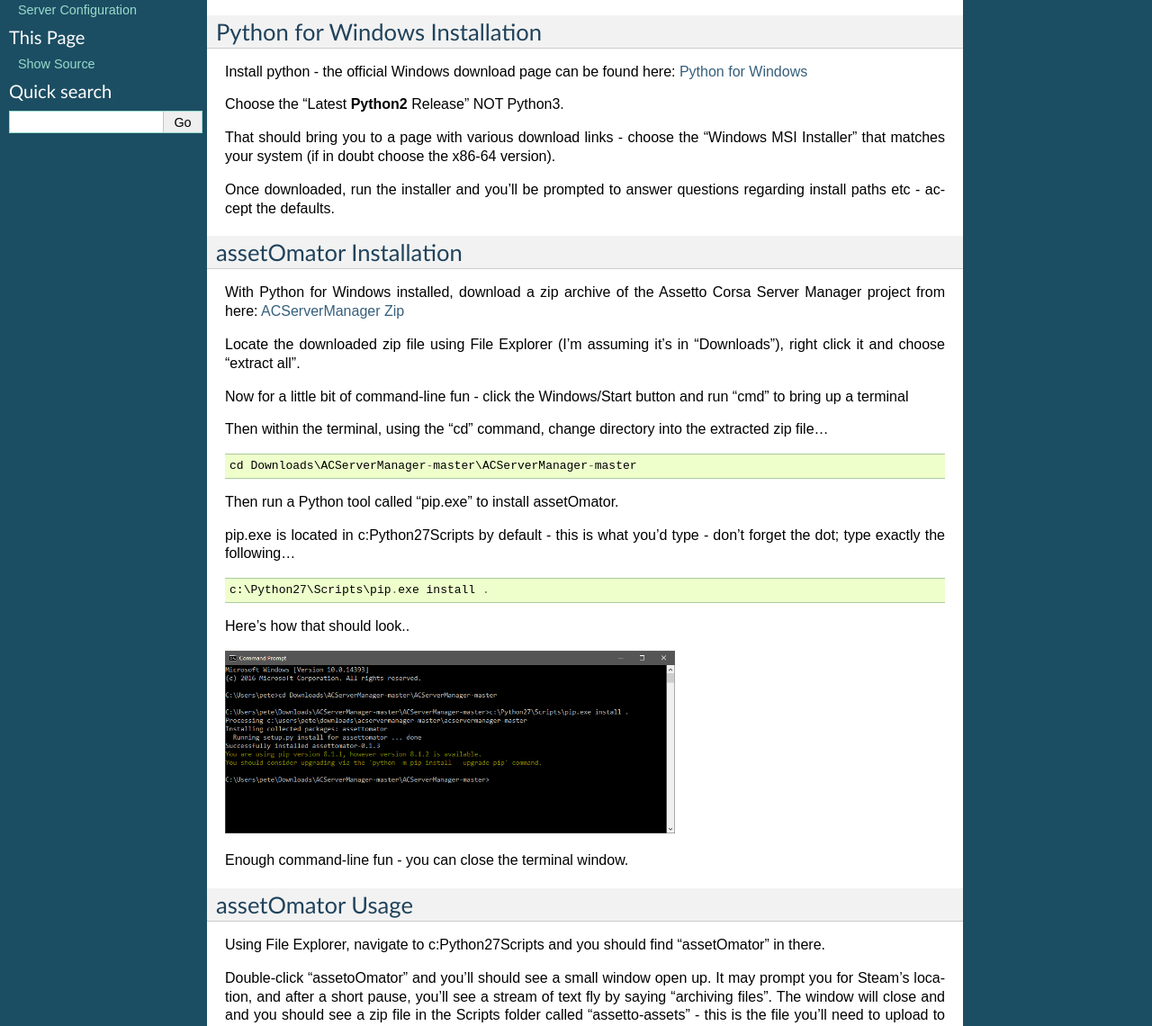
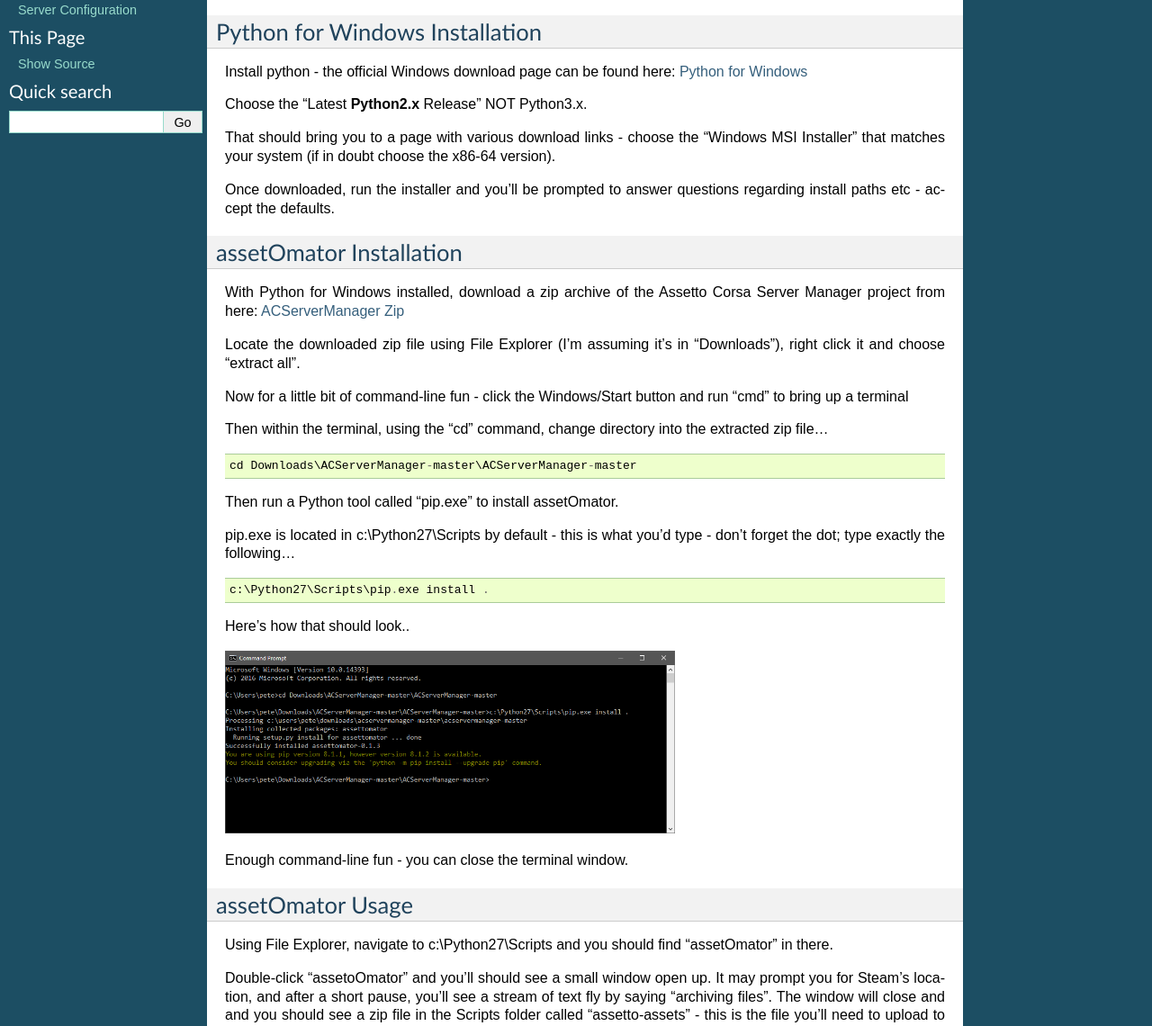
Before and after one commit to PeteTheAutomator/ACServerManager, a Sphinx documentation site: the page built from docs/assetOmator_installation.rst, in a window 1280 px wide. Shown: the part 257-1397 px from the top of the page at 90% size. Built offline with Sphinx 7.4.7, drawn with Linux system fonts in a browser that asks for light colours.

Commit message:
doc tweak - escaping backslashes

```diff
--- a/docs/assetOmator_installation.rst
+++ b/docs/assetOmator_installation.rst
@@ -16,7 +16,7 @@
 
 .. _Python for Windows: https://www.python.org/downloads/windows/
 
-Choose the "Latest **Python2** Release" NOT Python3.
+Choose the "Latest **Python2.x** Release" NOT Python3.x.
 
 That should bring you to a page with various download links - choose the "Windows MSI Installer" that matches your
 system (if in doubt choose the x86-64 version).
@@ -42,7 +42,7 @@
 
 Then run a Python tool called "pip.exe" to install assetOmator.
 
-pip.exe is located in c:\Python27\Scripts by default - this is what you'd type - don't forget the dot; type exactly the following...
+pip.exe is located in c:\\Python27\\Scripts by default - this is what you'd type - don't forget the dot; type exactly the following...
 
 .. code::
 
@@ -58,7 +58,7 @@
 
 assetOmator Usage
 -----------------
-Using File Explorer, navigate to c:\Python27\Scripts and you should find "assetOmator" in there.
+Using File Explorer, navigate to c:\\Python27\\Scripts and you should find "assetOmator" in there.
 
 Double-click "assetoOmator" and you'll should see a small window open up.  It may prompt you for Steam's location, and
 after a short pause, you'll see a stream of text fly by saying "archiving files".  The window will close and and you
```
